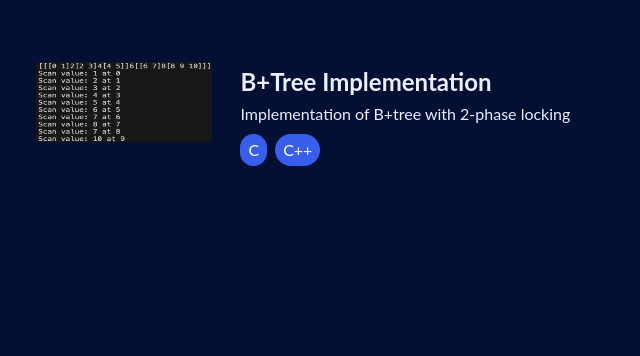
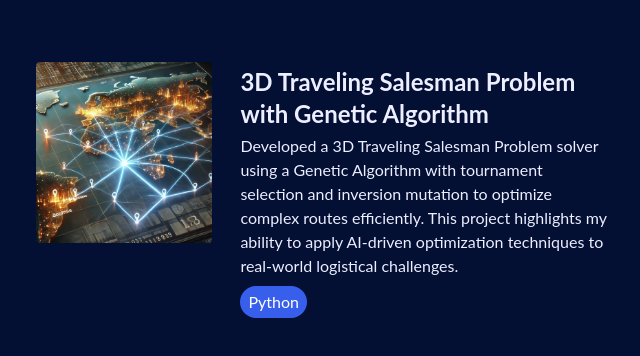
Before and after one commit to Ryuichi-Yamafuji-Lun/Portfolio, a React (Create React App) app: page / in a window 1280 px wide. Shown: the part 3350-3706 px from the top of the page, without its empty margins (563-1203 px from the left). Before the commit the page ends 3588 px from the top, so only its background shows below. Built offline with nearby package versions, Linux system fonts and the light colour scheme.

Commit message:
Changed BpTree Project to Genetic Algorithm for 3D TSP

```diff
--- a/src/pages/OtherProjects.jsx
+++ b/src/pages/OtherProjects.jsx
@@ -1,5 +1,5 @@
 import OTAction from "../assets/image/OpenTron/OpenTronInAction.png";
-import BpTree from "../assets/image/BpTree/BptreeIMG.png";
+import Genetic from "../assets/image/Genetic/Genetic.png";
 import DT from "../assets/image/FafnirDT/FafnirDT.png";
 import ProjectCard from "../components/ProjectCard";
 
@@ -30,14 +30,13 @@ const OtherProjects = () => {
       `,
     },
     {
-      title: "B+Tree Implementation",
-      imageSrc: BpTree,
+      title: "3D Traveling Salesman Problem with Genetic Algorithm",
+      imageSrc: Genetic,
       technologies: [
-        { logo: "C" },
-        { logo: "C++" },
+        { logo: "Python" },
       ],
       description: `
-      Implementation of B+tree with 2-phase locking
+      Developed a 3D Traveling Salesman Problem solver using a Genetic Algorithm with tournament selection and inversion mutation to optimize complex routes efficiently. This project highlights my ability to apply AI-driven optimization techniques to real-world logistical challenges.
       `,
     },
   ];
```
Also changed, not shown: src/assets/image/Genetic/Genetic.png (added).
